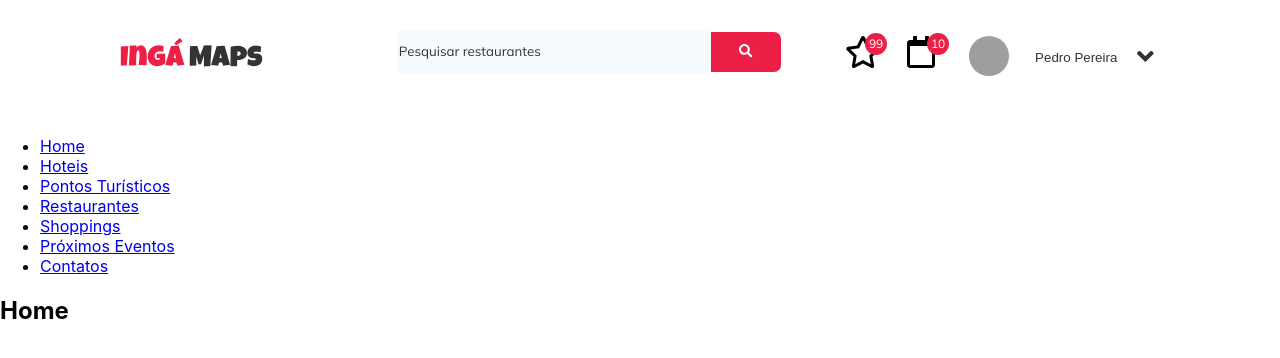
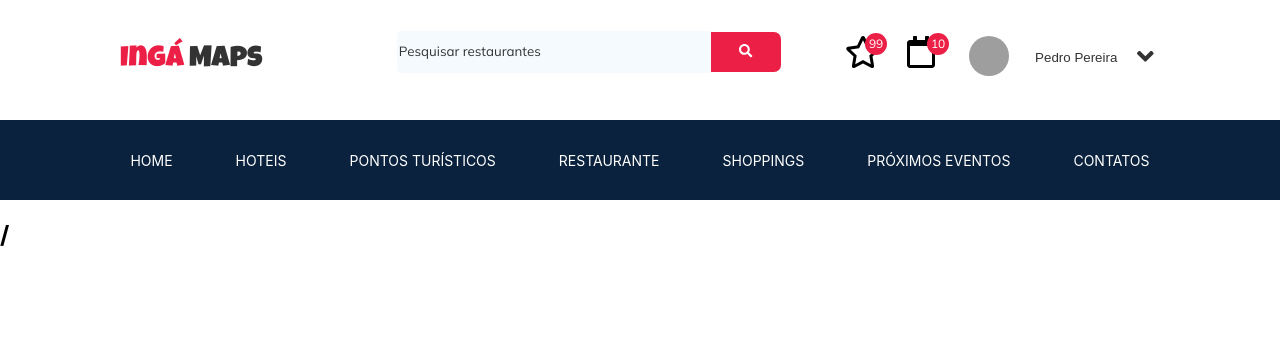
Before and after one commit to sergiogscruz/inga-maps, a React (Create React App) app: page / in a window 1280 px wide. Shown: the top 358 px of the page. Built offline with nearby package versions, Linux system fonts and the light colour scheme; grey boxes are pictures that could not be loaded.

Commit message:
ADD: menu inicial
Issue: https://trello.com/c/sNtlNn3o

```diff
--- a/public/index.html
+++ b/public/index.html
@@ -1,5 +1,5 @@
 <!DOCTYPE html>
-<html lang="en">
+<html lang="pt-br">
   <head>
     <meta charset="utf-8" />
     <link rel="icon" href="%PUBLIC_URL%/inga-maps.png" />
@@ -9,7 +9,7 @@
     <link href="https://fonts.googleapis.com/css2?family=Luckiest+Guy&display=swap" rel="stylesheet">
     <link href="https://fonts.googleapis.com/css2?family=Mulish&display=swap" rel="stylesheet">
     <link rel="stylesheet" href="../node_modules/@fortawesome/fontawesome-free/css/all.css">
-    <script defer src="../node_modules/@fortawesome/fontawesome-free/js/all.js"></script>
+    <script type="text/babel" defer src="../node_modules/@fortawesome/fontawesome-free/js/all.js"></script>
     <title>Ingá Maps</title>
   </head>
   <body>
--- a/src/App.js
+++ b/src/App.js
@@ -7,6 +7,8 @@ import {
 
 import Header from './components/header/header';
 import NavMenu from './components/menu/nav-menu';
+import ContentBody from './components/content/ContentBody';
+
 
 function App() {
   return (
@@ -16,58 +18,30 @@ function App() {
       <NavMenu />
       <Switch>
         <Route path="/hotels">
-          <Hotels />
+          <ContentBody />
         </Route>
         <Route path="/touristspots">
-          <Touristspots />
+          <ContentBody />
         </Route>
         <Route path="/restaurants">
-          <Restaurants />
+          <ContentBody />
         </Route>
         <Route path="/shoppings">
-          <Shoppings />
+          <ContentBody />
         </Route>
         <Route path="/nextevent">
-          <Nextevent />
+          <ContentBody />
         </Route>
         <Route path="/contacts">
-          <Contacts />
+          <ContentBody />
         </Route>
         <Route path="/">
-          <Home />
+          <ContentBody />
         </Route>
       </Switch>
     </Router>
     </>
   );
-
-  function Home () {
-    return <h2>Home</h2>;
-  }
-
-  function Hotels () {
-    return <h2>Hoteis</h2>;
-  }
-
-  function Touristspots () {
-    return <h2>Pontos Turísticos</h2>;
-  }
-
-  function Restaurants () {
-    return <h2>Restaurantes</h2>;
-  }
-
-  function Shoppings () {
-    return <h2>Shoppings</h2>;
-  }
-
-  function Nextevent () {
-    return <h2>Próximos eventos</h2>;
-  }
-
-  function Contacts () {
-    return <h2>Contatos</h2>;
-  }
 }
 
 export default App;
--- /dev/null
+++ b/src/components/content/ContentBody.js
@@ -0,0 +1,9 @@
+import { useLocation } from 'react-router-dom'
+
+function ContentBody () {
+    const location = useLocation();
+
+    return <h2>{location.pathname}</h2>;
+}
+
+export default ContentBody;
--- a/src/components/header/header.css
+++ b/src/components/header/header.css
@@ -37,7 +37,7 @@
 
 .search {
     margin-left: 110px;
-    white-space: nowrap;
+    /* white-space: nowrap; */
 }
 
 .search button {
--- a/src/components/header/header.js
+++ b/src/components/header/header.js
@@ -13,12 +13,12 @@ export default function Header () {
                     <div className="inga">Ingá</div>
                     <div className="maps">Maps</div>
                 </div>
-                <form className="search" style={{"white-space": "nowrap"}}>
+                <form className="search" style={{"whiteSpace": "nowrap"}}>
                     <input type="text" placeholder="Pesquisar restaurantes"></input>
                     <button type="submit"><FontAwesomeIcon icon={faSearch} /></button>
                 </form>
                 <div className="icons">
-                    <div style={{"margin-left":"0"}}>
+                    <div style={{"marginLeft":"0"}}>
                         <FontAwesomeIcon icon={faStar} className="fa-2x" />
                         <div className="notify">99</div>
                     </div>
--- /dev/null
+++ b/src/components/menu/nav-menu.css
@@ -0,0 +1,40 @@
+.container {
+    width: 100vw;
+    height: 80px;
+    background-color: #0A223D;
+    display: flex;
+}
+
+.container ul {
+    width: 100%;
+    display: flex;
+    flex-direction: row;
+    justify-content: space-between;
+    padding: 0;
+    margin-left: 120px;
+    margin-right: 120px;
+    list-style-type: none;
+    height: 100%;
+    margin-top: 0;
+}
+
+.container ul li {
+    display: flex;
+    align-items: center;
+    padding-left: 1%;
+    padding-right: 1%;
+    text-align: center;
+}
+
+.container ul li:hover {
+    background-color: #EC1F46;
+}
+
+.container ul li a {
+    color: #FFFF;
+    text-decoration: none;
+    font-size: 14px;
+    height: 100%;
+    display: flex;
+    align-items: center;
+}
--- a/src/components/menu/nav-menu.js
+++ b/src/components/menu/nav-menu.js
@@ -1,30 +1,39 @@
 import React from 'react';
 import { Link } from "react-router-dom";
+import './nav-menu.css'
 
 export default function NavMenu() {
+
     return (
-        <div>
+        <div className="container">
+
             <ul>
               <li>
-                <Link to="/">Home</Link>
+                <Link to="/">HOME</Link>
               </li>
+
               <li>
-                <Link to="/hotels">Hoteis</Link>
+                <Link to="/hotels">HOTEIS</Link>
               </li>
+
               <li>
-                <Link to="/touristspots">Pontos Turísticos</Link>
+                <Link to="/touristspots">PONTOS TURÍSTICOS</Link>
               </li>
+
               <li>
-                <Link to="/restaurants">Restaurantes</Link>
+                <Link to="/restaurants">RESTAURANTE</Link>
               </li>
+
               <li>
-                <Link to="/shoppings">Shoppings</Link>
+                <Link to="/shoppings">SHOPPINGS</Link>
               </li>
+
               <li>
-                <Link to="/nextevent">Próximos Eventos</Link>
+                <Link to="/nextevent">PRÓXIMOS EVENTOS</Link>
               </li>
+
               <li>
-                <Link to="/contacts">Contatos</Link>
+                <Link to="/contacts">CONTATOS</Link>
               </li>
             </ul>
         </div>
```
Also changed, not shown: src/components/content/ContentBody.css (added), 1 other file (tests, documents, lock files or other folders).
